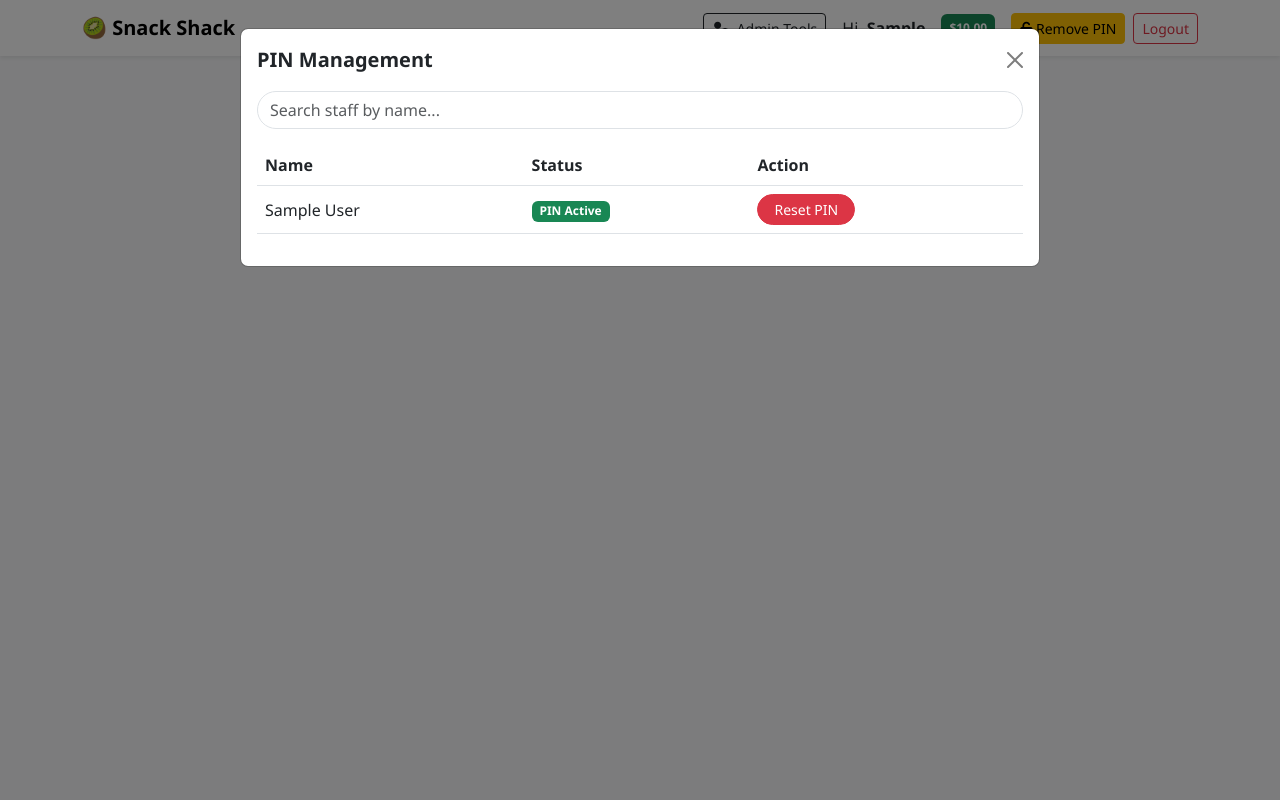
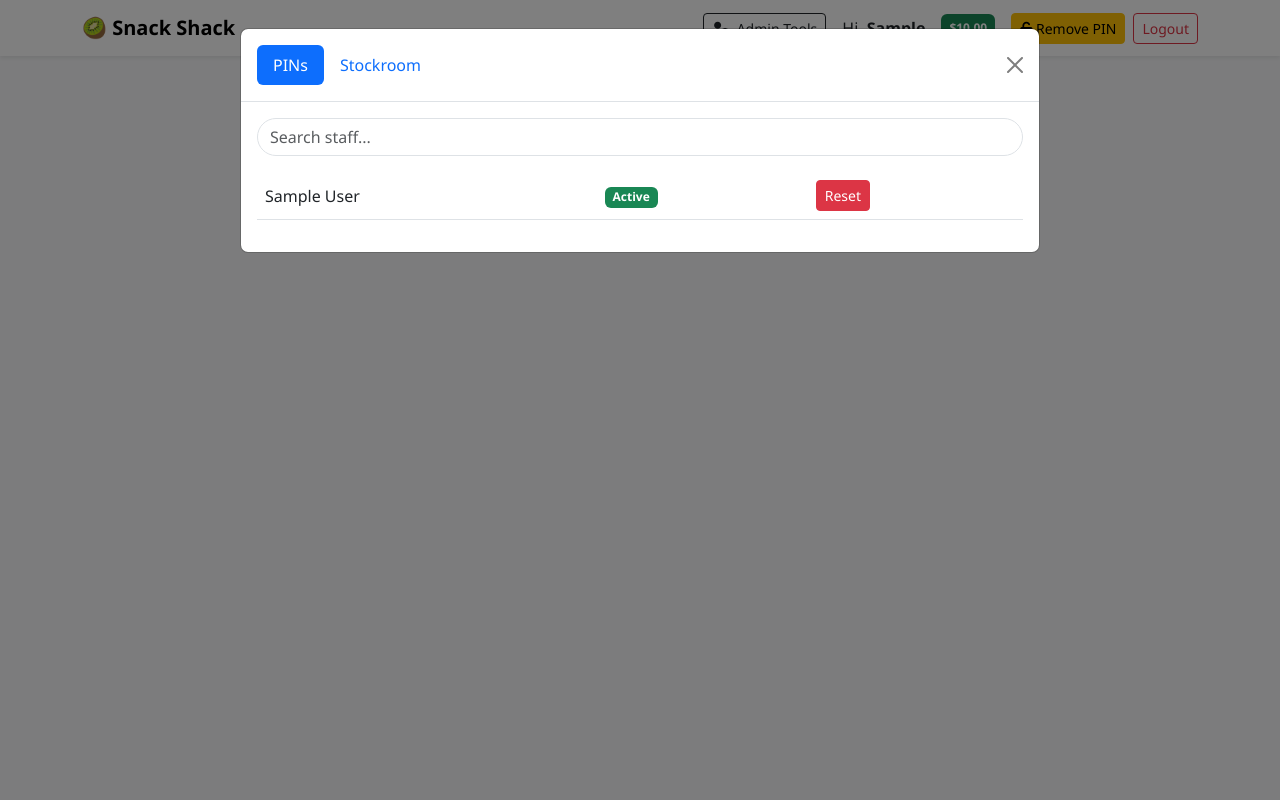
Before and after one commit to kiwiiwik/snackshack-nz, a Flask app: page / in a window 1280 px wide, after a click on "Admin Tools". Run offline with Flask 3, Linux system fonts and the light colour scheme; the visitor is signed in with stand-in values (Sample User, id 1); tables that the repository leaves empty hold one stand-in row (values such as "Sample post").

Commit message:
stabity check add placeholder.png

```diff
--- a/routes.py
+++ b/routes.py
@@ -8,7 +8,6 @@ main = Blueprint('main', __name__)
 def process_barcode(barcode):
     barcode = barcode.strip()
     user = Users.query.filter_by(card_id=barcode).first()
-
     if user:
         if user.pin:
             return {"status": "needs_pin", "user_id": user.user_id}
@@ -47,6 +46,24 @@ def index():
 
     return render_template('index.html', user=current_user, users=vips, quick_items=quick_data, staff=all_staff)
 
+@main.route('/admin/update-stock', methods=['POST'])
+def update_stock():
+    if 'user_id' not in session: return redirect(url_for('main.index'))
+    admin = Users.query.get(int(session['user_id']))
+    if not admin or not admin.is_admin: return redirect(url_for('main.index'))
+
+    barcode = request.form.get('barcode').strip()
+    qty = int(request.form.get('quantity', 0))
+    product = Products.query.get(barcode)
+
+    if product:
+        product.stock_level += qty
+        db.session.commit()
+        flash(f"Restocked {product.description}: {qty} units added.", "success")
+    else:
+        flash("Product not found.", "danger")
+    return redirect(url_for('main.index'))
+
 @main.route('/verify-pin', methods=['POST'])
 def verify_pin():
     user_id = request.form.get('user_id')
@@ -70,7 +87,7 @@ def admin_reset_pin(target_id):
         if target_user:
             target_user.pin = None
             db.session.commit()
-            flash(f"PIN for {target_user.first_name} has been cleared.", "success")
+            flash(f"PIN for {target_user.first_name} cleared.", "success")
     return redirect(url_for('main.index'))
 
 @main.route('/update-pin/<action>', methods=['GET', 'POST'])
--- a/templates/index.html
+++ b/templates/index.html
@@ -76,7 +76,9 @@
                         <span class="badge soh-badge {{ 'bg-danger' if p.stock_level < 5 else 'bg-light text-dark border' }}">
                             {{ p.stock_level }} left
                         </span>
-                        <img src="{{ url_for('static', filename='images/' + item.image_url) }}" class="product-img mb-2">
+                        <img src="{{ url_for('static', filename='images/' + item.image_url) }}"
+                             class="product-img mb-2"
+                             onerror="this.onerror=null; this.src='{{ url_for('static', filename='images/placeholder.png') }}';">
                         <div class="meta-text">{{ p.manufacturer }}</div>
                         <div class="fw-bold small">{{ p.description }}</div>
                         <div class="meta-text mb-2">{{ p.size }}</div>
@@ -99,28 +101,51 @@
 <div class="modal fade" id="adminModal" tabindex="-1">
     <div class="modal-dialog modal-lg modal-dialog-scrollable">
         <div class="modal-content">
-            <div class="modal-header border-0 pb-0">
-                <h5 class="modal-title fw-bold">PIN Management</h5>
+            <div class="modal-header">
+                <ul class="nav nav-pills" id="adminTabs" role="tablist">
+                    <li class="nav-item">
+                        <button class="nav-link active" id="pins-tab" data-bs-toggle="pill" data-bs-target="#pins" type="button">PINs</button>
+                    </li>
+                    <li class="nav-item">
+                        <button class="nav-link" id="stock-tab" data-bs-toggle="pill" data-bs-target="#stock" type="button">Stockroom</button>
+                    </li>
+                </ul>
                 <button type="button" class="btn-close" data-bs-dismiss="modal"></button>
             </div>
             <div class="modal-body">
-                <input type="text" id="staffSearch" class="form-control mb-3 rounded-pill" placeholder="Search staff by name...">
+                <div class="tab-content">
+                    <div class="tab-pane fade show active" id="pins">
+                        <input type="text" id="staffSearch" class="form-control mb-3 rounded-pill" placeholder="Search staff...">
                         <table class="table align-middle">
-                    <thead><tr><th>Name</th><th>Status</th><th>Action</th></tr></thead>
                             <tbody id="staffTable">
                                 {% for s in staff %}
                                 <tr class="staff-row">
                                     <td class="staff-name">{{ s.first_name }} {{ s.last_name }}</td>
-                            <td>{% if s.pin %}<span class="badge bg-success">PIN Active</span>{% else %}<span class="badge bg-light text-dark">No PIN</span>{% endif %}</td>
+                                    <td>{% if s.pin %}<span class="badge bg-success">Active</span>{% else %}None{% endif %}</td>
                                     <td>
                                         {% if s.pin %}
-                                <button onclick="if(confirm('Reset PIN for {{ s.first_name }}?')) window.location.href='{{ url_for('main.admin_reset_pin', target_id=s.user_id) }}';" class="btn btn-sm btn-danger rounded-pill px-3">Reset PIN</button>
+                                        <button onclick="if(confirm('Reset {{ s.first_name }}?')) window.location.href='{{ url_for('main.admin_reset_pin', target_id=s.user_id) }}';" class="btn btn-sm btn-danger">Reset</button>
                                         {% endif %}
                                     </td>
                                 </tr>
                                 {% endfor %}
                             </tbody>
                         </table>
+                    </div>
+                    <div class="tab-pane fade" id="stock">
+                        <form action="{{ url_for('main.update_stock') }}" method="POST">
+                            <div class="mb-3">
+                                <label class="form-label">Scan Barcode</label>
+                                <input type="text" name="barcode" class="form-control" id="stockBarcode" autofocus>
+                            </div>
+                            <div class="mb-3">
+                                <label class="form-label">Quantity to Add</label>
+                                <input type="number" name="quantity" class="form-control" value="10">
+                            </div>
+                            <button type="submit" class="btn btn-primary w-100">Restock Item</button>
+                        </form>
+                    </div>
+                </div>
             </div>
         </div>
     </div>
@@ -178,7 +203,6 @@
     });
     {% endif %}
 
-    // Admin Search Logic
     const searchInput = document.getElementById('staffSearch');
     if (searchInput) {
         searchInput.addEventListener('input', (e) => {
@@ -187,6 +211,14 @@
                 const name = row.querySelector('.staff-name').textContent.toLowerCase();
                 row.style.display = name.includes(term) ? "" : "none";
             });
+        });
+    }
+
+    // Auto-focus barcode scanner in Stockroom tab
+    const stockTab = document.getElementById('stock-tab');
+    if (stockTab) {
+        stockTab.addEventListener('shown.bs.tab', () => {
+            document.getElementById('stockBarcode').focus();
         });
     }
 
```
Also changed, not shown: static/images/placeholder.png (added). Lines whose indentation alone changed are shown as unchanged.
